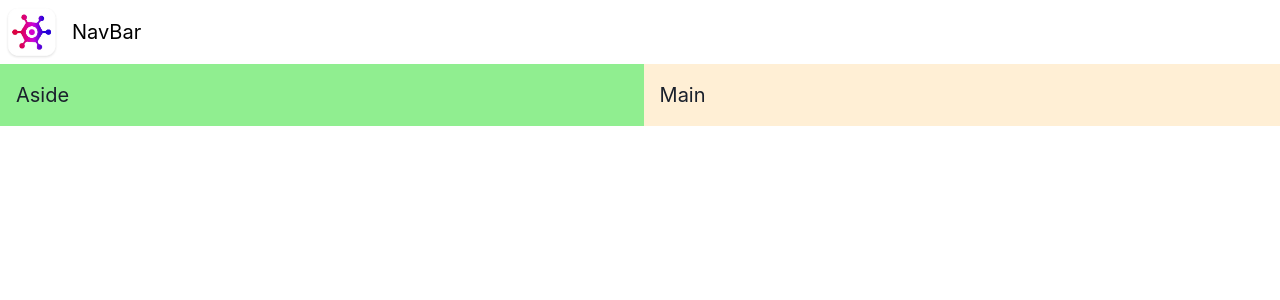
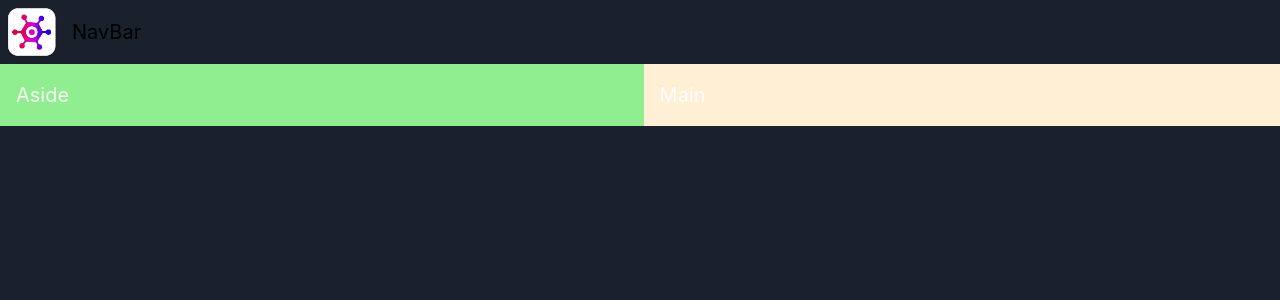
Before and after one commit to christianonoh/game-hub, a React (Vite) app: page / in a window 1280 px wide. Shown: the top 300 px of the page. Built offline with nearby package versions, Linux system fonts and the light colour scheme.

Commit message:
Implement dark mode

```diff
--- a/src/main.tsx
+++ b/src/main.tsx
@@ -1,11 +1,13 @@
 import React from "react";
 import ReactDOM from "react-dom/client";
 import App from "./App.tsx";
-import { ChakraProvider } from '@chakra-ui/react'
+import { ChakraProvider, ColorModeScript } from '@chakra-ui/react'
+import theme from "./theme.ts";
 
 ReactDOM.createRoot(document.getElementById("root")!).render(
   <React.StrictMode>
-    <ChakraProvider>
+    <ChakraProvider theme={theme}>
+      <ColorModeScript initialColorMode={theme.config.initialColorMode} />
       <App />
     </ChakraProvider>
   </React.StrictMode>
--- /dev/null
+++ b/src/theme.ts
@@ -0,0 +1,8 @@
+import { extendTheme, ThemeConfig } from "@chakra-ui/react";
+
+const config: ThemeConfig = {
+  initialColorMode: "dark",
+};
+
+const theme = extendTheme({ config });
+export default theme;
```
